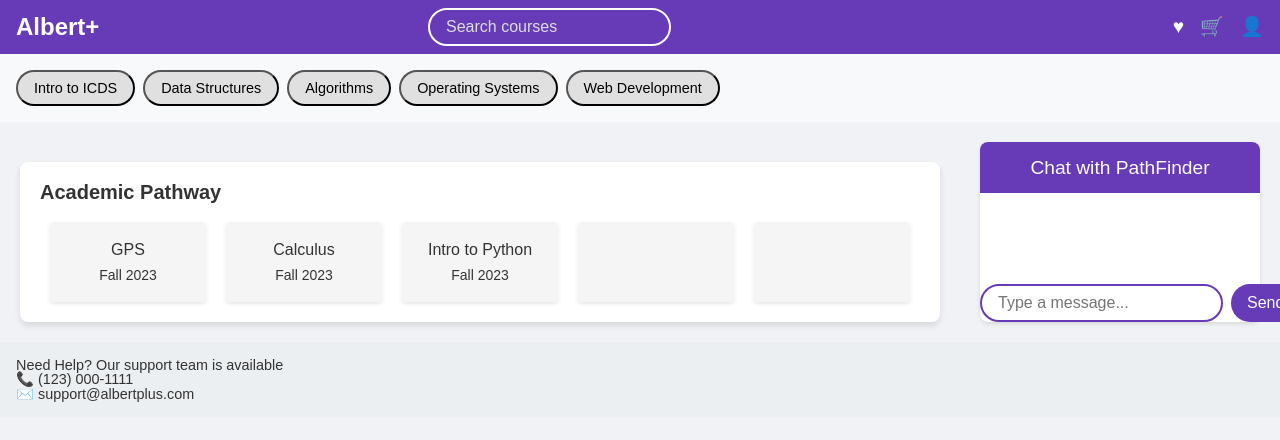
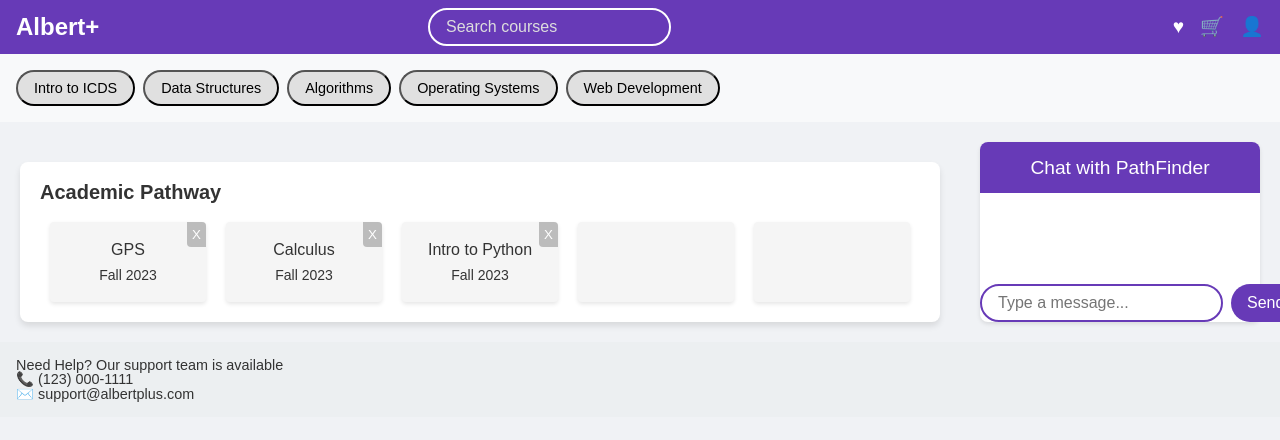
Before and after one commit to fruitswordman/AlbertPlus, a Next.js app in the folder application/: page / in a window 1280 px wide. Shown: the top 440 px of the page. Built offline with nearby package versions, Linux system fonts and the light colour scheme.

Commit message:
add delete course button

```diff
--- a/application/src/components/academic-pathway.js
+++ b/application/src/components/academic-pathway.js
@@ -1,8 +1,8 @@
 // components/academic-pathway.js
-import React, { useState } from 'react';
+import React from 'react';
 import styles from '../styles/academic-pathway.module.css'; // Make sure the path is correct
 
-const AcademicPathway = ({ courses }) => {
+const AcademicPathway = ({ courses, removeCourse }) => {
   // Fill the remaining blocks if courses are fewer than 5
   const emptyBlocks = 5 - courses.length;
   const courseBlocks = [...courses, ...Array(emptyBlocks).fill({})];
@@ -17,6 +17,12 @@ const AcademicPathway = ({ courses }) => {
               <>
                 <div className={styles.courseName}>{course.name}</div>
                 <div className={styles.courseTerm}>{course.term}</div>
+                <button
+                  className={styles.deleteButton}
+                  onClick={() => removeCourse(course.name)}
+                >
+                  X
+                </button>
               </>
             ) : (
               <div className={styles.courseName}></div> // Placeholder for empty blocks
--- a/application/src/pages/index.js
+++ b/application/src/pages/index.js
@@ -46,6 +46,10 @@ export default function Home() {
     setCourses([...courses, { name: courseName, term: 'Fall 2023' }]);
   };
 
+  const handleCourseRemove = (courseName) => {
+    setCourses(courses.filter(course => course.name !== courseName));
+  };
+
   // Function to simulate sending a message
   const handleSendMessage = (newMessage) => {
     setMessages([...messages, { sender: 'Steve', text: newMessage }]);
@@ -57,7 +61,7 @@ export default function Home() {
       <SearchResults results={searchResults} onResultClick={handleCourseAdd} />
       <div className={styles.mainContainer}>
         <div className={styles.academicPathwayContainer}>
-          <AcademicPathway courses={courses} />
+          <AcademicPathway courses={courses} removeCourse={handleCourseRemove} />
         </div>
         <div className={styles.chatContainer}>
           <Chat messages={messages} onSendMessage={handleSendMessage} />
--- a/application/src/styles/academic-pathway.module.css
+++ b/application/src/styles/academic-pathway.module.css
@@ -26,6 +26,7 @@
 .courseBlock {
     flex: 1;
     /* Each block will take up equal space */
+    position: relative;
     margin: 0 10px;
     /* Adds space between blocks */
     padding: 20px;
@@ -50,3 +51,16 @@
 .courseTerm {
     font-size: 0.875rem;
 }
+
+.deleteButton {
+    position: absolute;
+    top: 0;
+    right: 0;
+    background-color: rgb(188, 188, 188);
+    color: white;
+    border: none;
+    cursor: pointer;
+    border-radius: 0 4px 0 4px;
+    /* Rounded top-right corner */
+    padding: 5px;
+}
```
